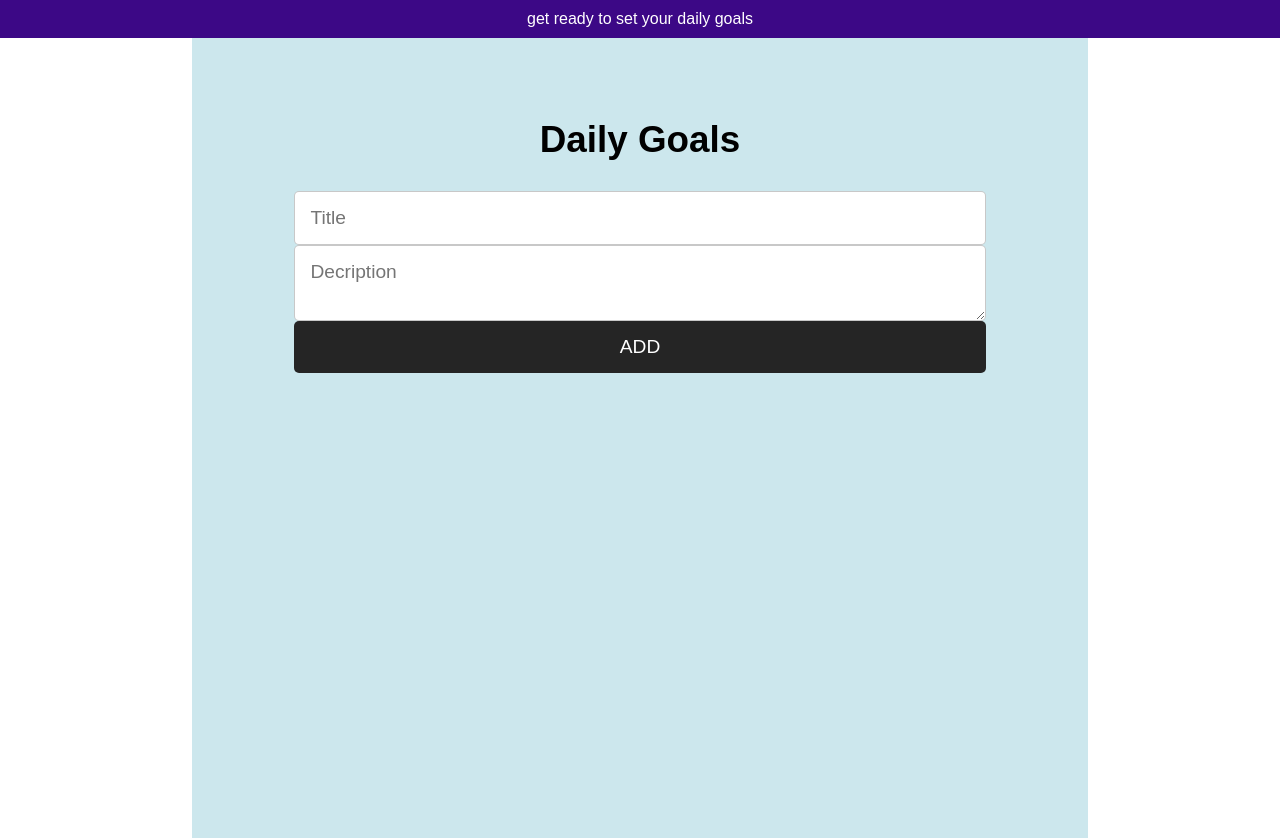
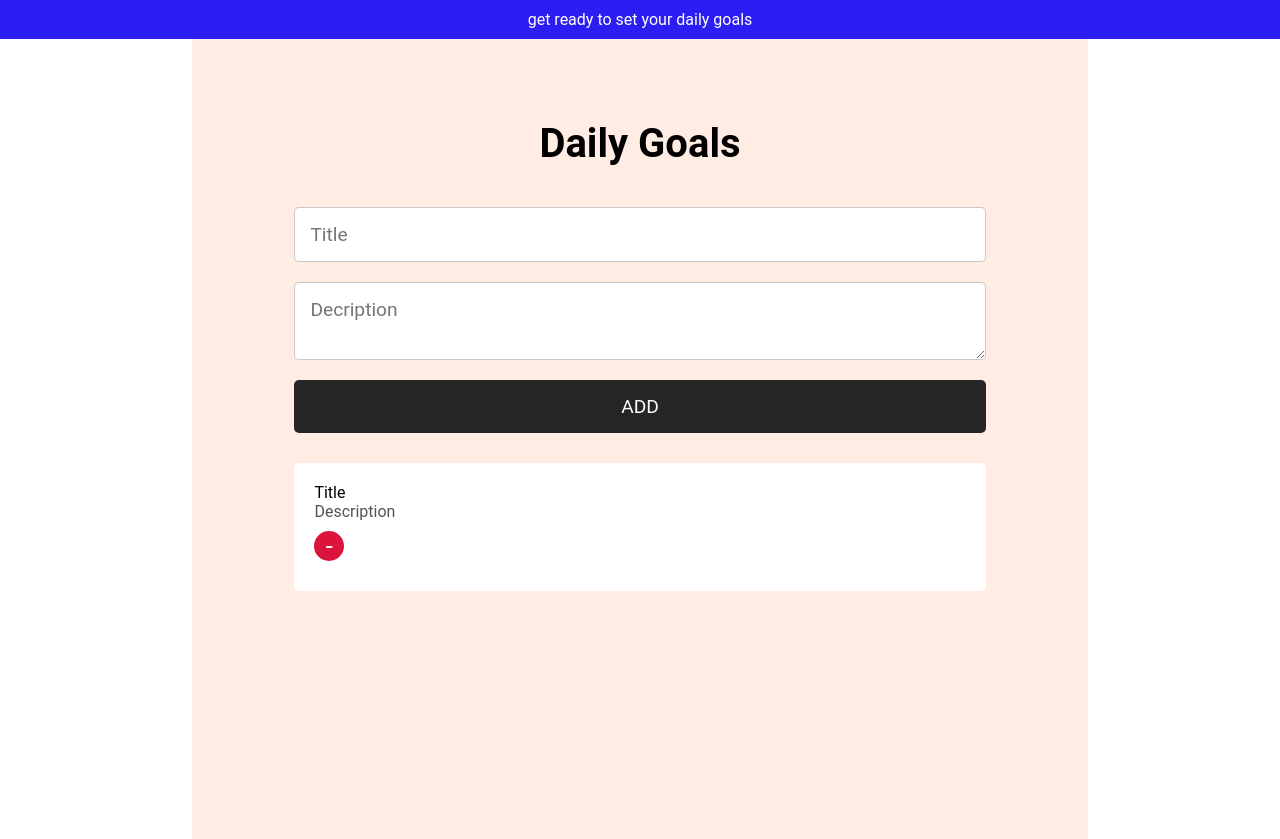
Before and after one commit to Shaikhatif17/ToDOList, a React (Create React App) app: page / in a window 1280 px wide. Built offline with nearby package versions, Linux system fonts and the light colour scheme.

Commit message:
changes done

```diff
--- a/src/App.css
+++ b/src/App.css
@@ -1,33 +1,36 @@
 * {
-  margin: 0;
-  padding: 0;
-  font-family: " roboto", sans-serif;
+  margin: 0%;
+  padding: 0%;
+  font-family: "Roboto", sans-serif;
 }
 
-@import url("https://fonts.googleapis.com/css2?family=Open+Sans:ital,wght@0,300;0,400;1,300&family=Roboto:ital@1&display=swap");
+@import url("https://fonts.googleapis.com/css2?family=Economica&family=Grape+Nuts&family=Roboto:wght@100;300;400;700;900&display=swap");
 
 nav {
-  background-color: rgb(60, 8, 134);
+  background-color: rgb(44, 30, 242);
   color: white;
   padding: 10px;
   text-align: center;
 }
+
 .container {
-  background-color: rgb(204, 231, 237);
+  background-color: rgb(255, 236, 226);
   width: 70%;
   margin: auto;
   min-height: 100vh;
   padding: 4vmax 8vmax;
   box-sizing: border-box;
 }
+
 .container > form {
   display: flex;
   flex-direction: column;
 }
-.container h1{
+
+.container > h1 {
   text-align: center;
-  margin:30px ;
-  font-size: 2.3rem;
+  margin: 30px;
+  font-size: 2.5rem;
 }
 
 input,
@@ -36,11 +39,43 @@ button {
   padding: 15px;
   border: 1px solid rgba(0, 0, 0, 0.214);
   border-radius: 5px;
-  font-size:1.2rem ;
+  margin: 10px 0;
+  font-size: 1.2rem;
 }
 button {
   border: none;
   cursor: pointer;
-  background-color: rgb(37,37,37);
+  background-color: rgb(37, 37, 37);
   color: white;
 }
+
+.task {
+  display: flex;
+  align-items: center;
+  background-color: white;
+  padding: 20px;
+  border-radius: 5px;
+  margin: 20px 0;
+}
+
+.task > div {
+  width: 100%;
+}
+
+.task span {
+  color: rgba(0, 0, 0, 0.673);
+}
+.task button {
+  border-radius: 100%;
+  width: 30px;
+  height: 30px;
+
+  font-size: 1.6rem;
+  background-color: crimson;
+  display: flex;
+  justify-content: center;
+  align-items: center;
+}
+.task button:hover {
+  background-color: red;
+}
--- a/src/Components/Home/Home.js
+++ b/src/Components/Home/Home.js
@@ -1,4 +1,5 @@
 import React from "react";
+import Task from "./Task";
 
 const Home = () => {
   return (
@@ -10,6 +11,7 @@ const Home = () => {
         <textarea placeholder="Decription"></textarea>
         <button type="submit">ADD</button>
       </form>
+      <Task/>
     </div>
   );
 };
--- a/src/Components/Home/Task.js
+++ b/src/Components/Home/Task.js
@@ -0,0 +1,16 @@
+import React from 'react'
+
+const Task = () => {
+  return (
+    <div className='task'>
+      <div>
+        <p>Title</p>
+        <span>Description</span>
+        <button>-</button>
+      </div>
+
+    </div>
+  )
+}
+
+export default Task
```
